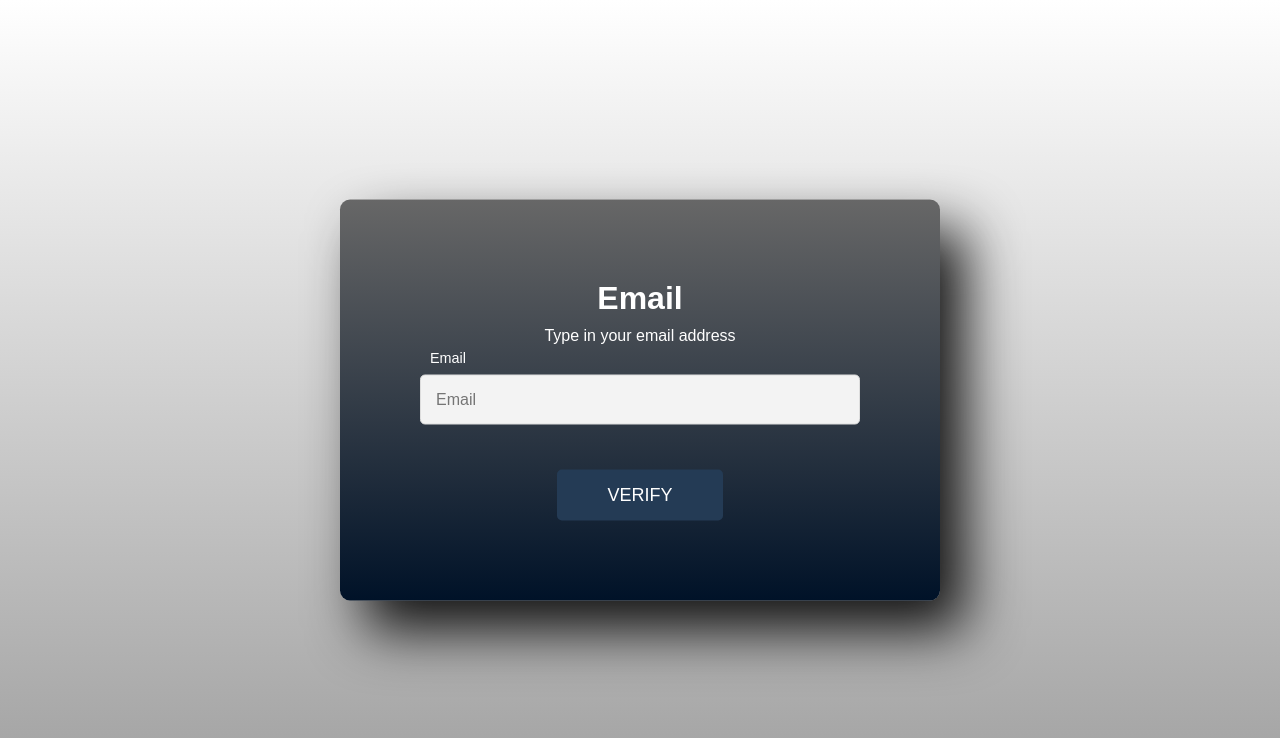
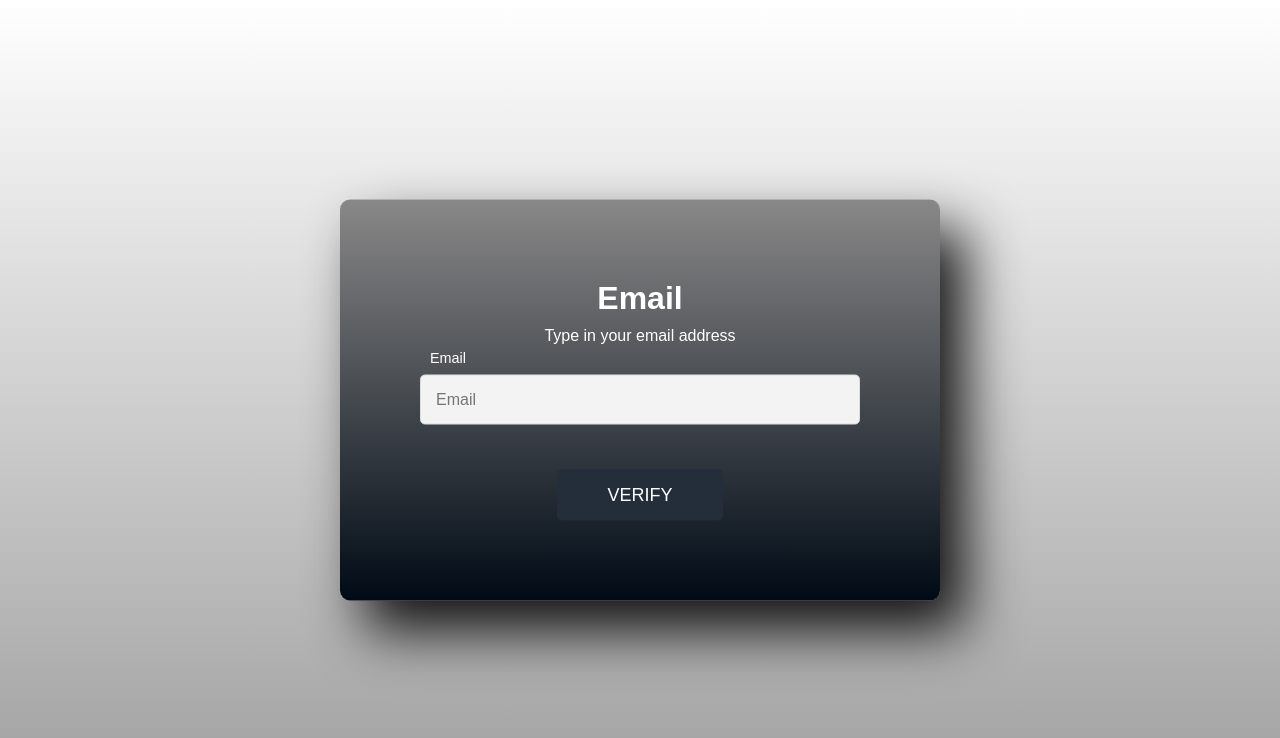
Before and after one commit to Kootin-Sanwu/Two-Factor-Authentication-System, a PHP site: page /LabAssignment3/view/forgot_password.php in a window 1280 px wide. Shown: the top 738 px of the page. Run offline with PHP 8.4, Linux system fonts and the light colour scheme; some libraries are stand-ins or nearby versions.

Commit message:
"Updated CSS styles for forgot password, login, reset password, and verify OTP pages, including background gradients, button colors, and hover effects."

```diff
--- a/actions/forgot_password.php
+++ b/actions/forgot_password.php
@@ -150,6 +150,8 @@ if ($_SERVER["REQUEST_METHOD"] == "POST") {
 
     // Retrieve the hidden message from the POST data
     $message = $_POST['message'] ?? '';
+    echo $message;
+    echo $email;
 
     // Check if the message indicates a password reset
     if ($message === 'Forgot Password') {
--- a/css/forgot_password.css
+++ b/css/forgot_password.css
@@ -23,7 +23,7 @@ body {
 
 .form-container {
     text-align: center;
-    background: linear-gradient(to bottom, #676767, #001228);
+    background: linear-gradient(to bottom, #898888, #000a15);
     border-radius: 10px;
     padding: 5rem;
     color: white;
@@ -81,7 +81,7 @@ p {
 }
 
 button {
-    background-color: #243B55;
+    background-color: #232e3a;
     border: none;
     padding: 15px 50px;
     font-size: 18px;
@@ -93,7 +93,7 @@ button {
 }
 
 button:hover {
-    background-color: #243B55; /* Darker shade for hover effect */
+    background-color: #232e3a; /* Darker shade for hover effect */
     transform: scale(1.05);
     box-shadow: 0 15px 30px -10px rgba(0, 0, 0, 0.5);
 }
--- a/css/login.css
+++ b/css/login.css
@@ -28,7 +28,7 @@ body {
     transform: translate(-50%, -50%);
     width: 850px;
     height: 500px;
-    background-color: #FFF;
+    background: linear-gradient(to bottom, #ffffff, #9f9f9f);
     box-shadow: 25px 30px 55px #5557;
     border-radius: 13px;
     z-index: 1;
@@ -167,7 +167,7 @@ button {
     height: 40px;
     border: 1px solid #FFF;
     background: transparent;
-    border-radius: 20px;
+    border-radius: 5px;
 }
 
 .overlay {
--- a/css/reset_password.css
+++ b/css/reset_password.css
@@ -15,7 +15,7 @@ body {
 
 .email-card {
     text-align: center;
-    background: linear-gradient(to bottom, #777676, #001228); /* Faded blue gradient */
+    background: linear-gradient(to bottom, #898888, #000a15); /* Faded blue gradient */
     border-radius: 10px;
     padding: 3rem;
     color: white;
@@ -64,7 +64,7 @@ p {
 }
 
 button {
-    background-color: #243B55; /* Button color */
+    background-color: #232e3a; /* Button color */
     border: none;
     padding: 12px 45px;
     font-size: 18px;
@@ -76,7 +76,7 @@ button {
 }
 
 button:hover {
-    background-color: #243B55; /* Darker shade for hover effect */
+    background-color: #232e3a; /* Darker shade for hover effect */
     transform: scale(1.05);
     box-shadow: 0 15px 30px -10px rgba(0, 0, 0, 0.5);
 }
--- a/css/verify_otp.css
+++ b/css/verify_otp.css
@@ -16,7 +16,7 @@ body {
 
 .otp-card {
     text-align: center;
-    background: linear-gradient(to bottom, #676767, #001228);
+    background: linear-gradient(to bottom, #898888, #000a15);
     border-radius: 10px;
     padding: 5rem;
     color: white;
@@ -79,7 +79,7 @@ body {
 
 .otp-card button {
     /* background-color: var(--grad-clr1); */
-    background-color: #243B55;
+    background-color: #232e3a;
     border: none;
     padding: 12px 45px;
     font-size: 18px;
@@ -91,7 +91,7 @@ body {
 }
 
 .otp-card button:hover {
-    background-color: #243B55; /* Darker shade for hover effect */
+    background-color: #232e3a; /* Darker shade for hover effect */
     transform: scale(1.05);
     box-shadow: 0 15px 30px -10px rgba(0, 0, 0, 0.5);
 }
```
